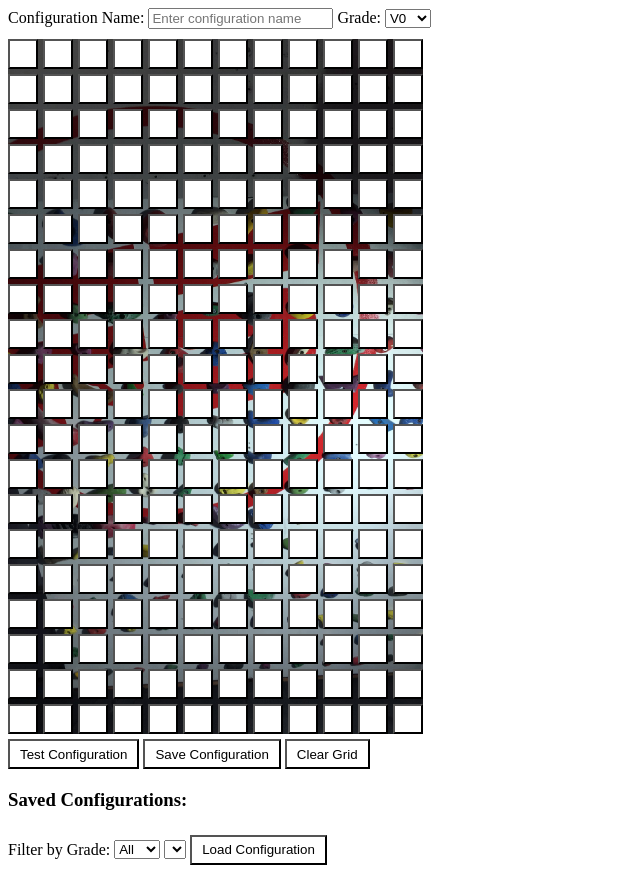
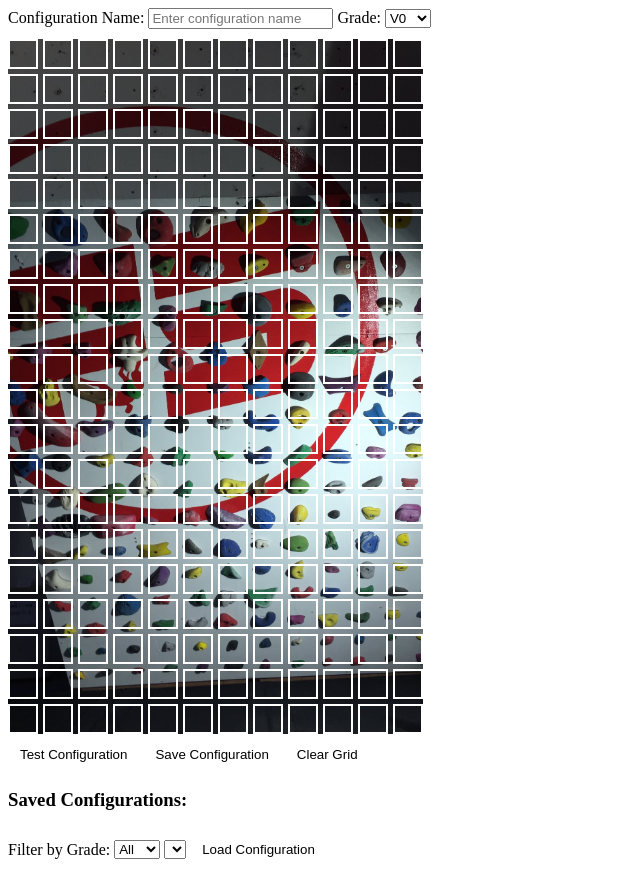
Before and after one commit to RichRadd/training_board, a Flask app: page / in a window 1280 px wide. Shown: the whole page, without its empty margins (0-640 px from the left). Run offline with Flask 3, Linux system fonts and the light colour scheme; data that the repository does not hold is empty.

Commit message:
CSS update

```diff
--- a/static/styles.css
+++ b/static/styles.css
@@ -2,7 +2,8 @@ button {
     width: 30px;
     height: 30px;
     margin: 0;
-    background-color: white;
+    background-color: transparent;
+    border: 2px solid #fff; /* This adds a 2px solid dark grey border */
     transition: background-color 0.3s ease;
 }
 
@@ -11,21 +12,21 @@ button {
     grid-template-columns: repeat({{ cols }}, 30px);
     gap: 5px;
     width: {{ cols * 30 + (cols - 1) * 5 }}px;
-    background-image: url('static/images/f5.jpg'); /* Replace with the path to your image */
+    background-image: url('/static/images/f5.jpg'); /* Replace with the path to your image */
     background-size: cover; /* This will stretch the image to cover the entire container */
     background-repeat: no-repeat; /* This will prevent the image from repeating */
 }
 
 .illuminated-yellow {
-    background-color: yellow;
+    background-color: rgba(255, 255, 0, 0.5); /* Yellow with 50% transparency */
 }
 
 .illuminated-blue {
-    background-color: blue;
+    background-color: rgba(0, 0, 255, 0.5); /* Blue with 50% transparency */
 }
 
 .illuminated-red {
-    background-color: red;
+    background-color: rgba(255, 0, 0, 0.5); /* Red with 50% transparency */
 }
 
 #config-name-input, #grade-input {
```
